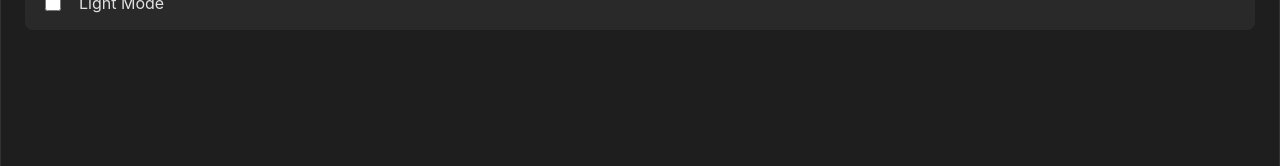
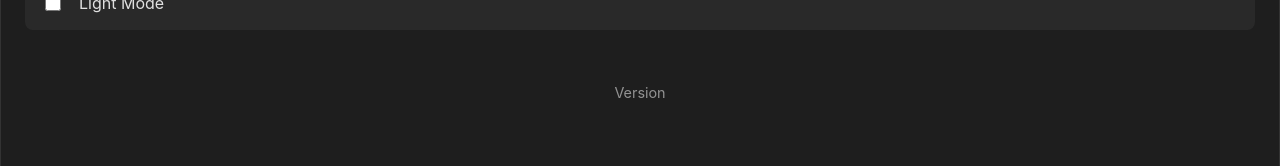
Before and after one commit to koliploik/gemini-go, a React (Vite) app: page / in a window 1280 px wide. Both pictures are taken after a click on the button "⚙️". Shown: the part 499-665 px from the top of the page. Built offline with nearby package versions, Linux system fonts and the light colour scheme.

Commit message:
v1.0.15: Display app version in settings

```diff
--- a/electron/main.ts
+++ b/electron/main.ts
@@ -127,6 +127,10 @@ function createWindow() {
     // Basic IPC handlers
     ipcMain.on('toggle-always-on-top', (event, flag) => {
         if (win) win.setAlwaysOnTop(flag)
+    })
+
+    ipcMain.handle('get-app-version', () => {
+        return app.getVersion()
     })
 
     ipcMain.on('minimize-window', () => {
--- a/electron/preload.ts
+++ b/electron/preload.ts
@@ -12,5 +12,6 @@ contextBridge.exposeInMainWorld('electronAPI', {
     },
     onAuthComplete: (callback: () => void) => {
         ipcRenderer.on('auth-complete', () => callback())
-    }
+    },
+    getAppVersion: () => ipcRenderer.invoke('get-app-version')
 })
--- a/package.json
+++ b/package.json
@@ -1,7 +1,7 @@
 {
   "name": "gemini-go",
   "private": true,
-  "version": "1.0.14",
+  "version": "1.0.15",
   "author": "Antigravity",
   "description": "Gemini Desktop App",
   "main": "dist-electron/main.js",
--- a/src/App.tsx
+++ b/src/App.tsx
@@ -13,11 +13,15 @@ function App() {
   const [shortcutKey, setShortcutKey] = useState(() => {
     return localStorage.getItem('shortcutKey') || 'Alt+Space'
   })
+  const [appVersion, setAppVersion] = useState('')
   const webviewRef = useRef<any>(null)
 
   // Sync initial state on mount (in case main process differs)
   useEffect(() => {
     if (window.electronAPI) {
+      // Get app version
+      window.electronAPI.getAppVersion().then(setAppVersion)
+
       // Just send current state to be sure
       window.electronAPI.setShortcutEnabled(isShortcutEnabled, shortcutKey)
 
@@ -170,6 +174,9 @@ function App() {
               <span>Light Mode</span>
             </label>
           </div>
+          <div className="setting-footer" style={{ marginTop: '20px', opacity: 0.6, fontSize: '0.9em', textAlign: 'center' }}>
+            <p>Version {appVersion}</p>
+          </div>
         </div>
       ) : (
         <div className="webview-container">
--- a/src/global.d.ts
+++ b/src/global.d.ts
@@ -10,6 +10,7 @@ declare global {
             setShortcutEnabled: (enabled: boolean, key: string) => void
             onOpenSettings: (callback: () => void) => void
             onAuthComplete: (callback: () => void) => void
+            getAppVersion: () => Promise<string>
         }
     }
 
```
